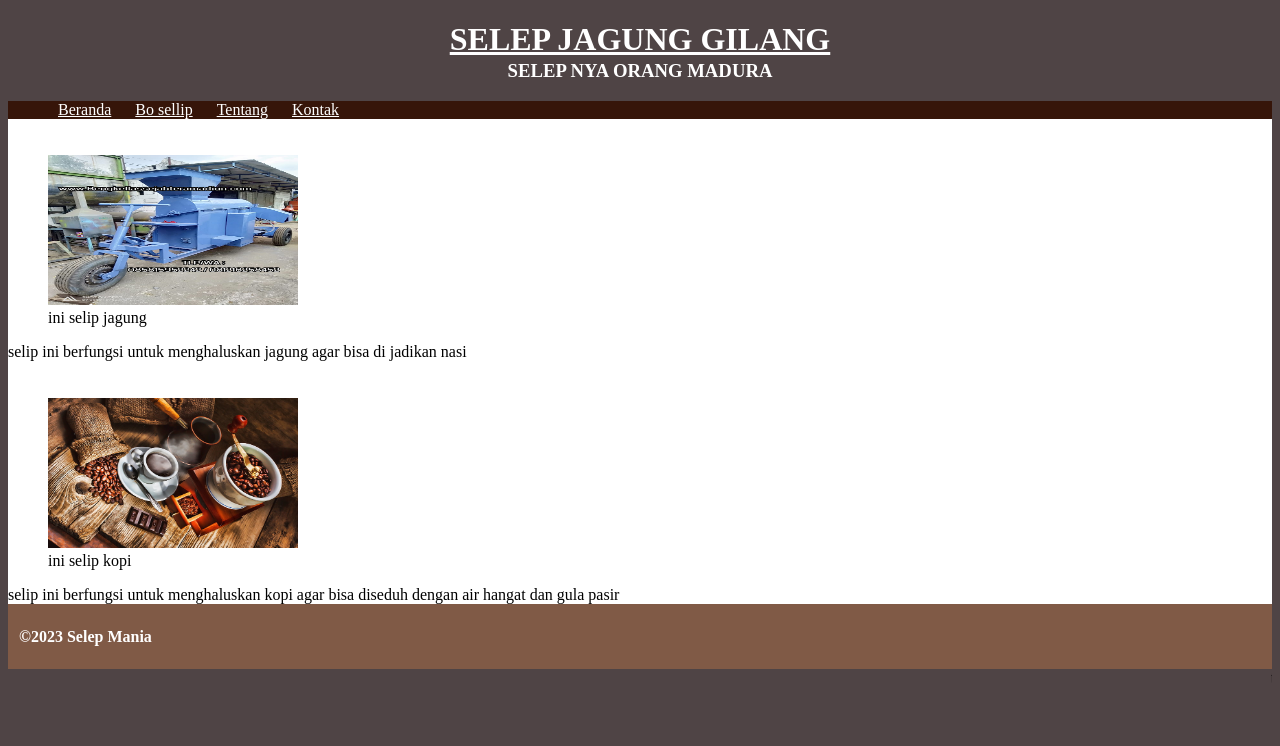
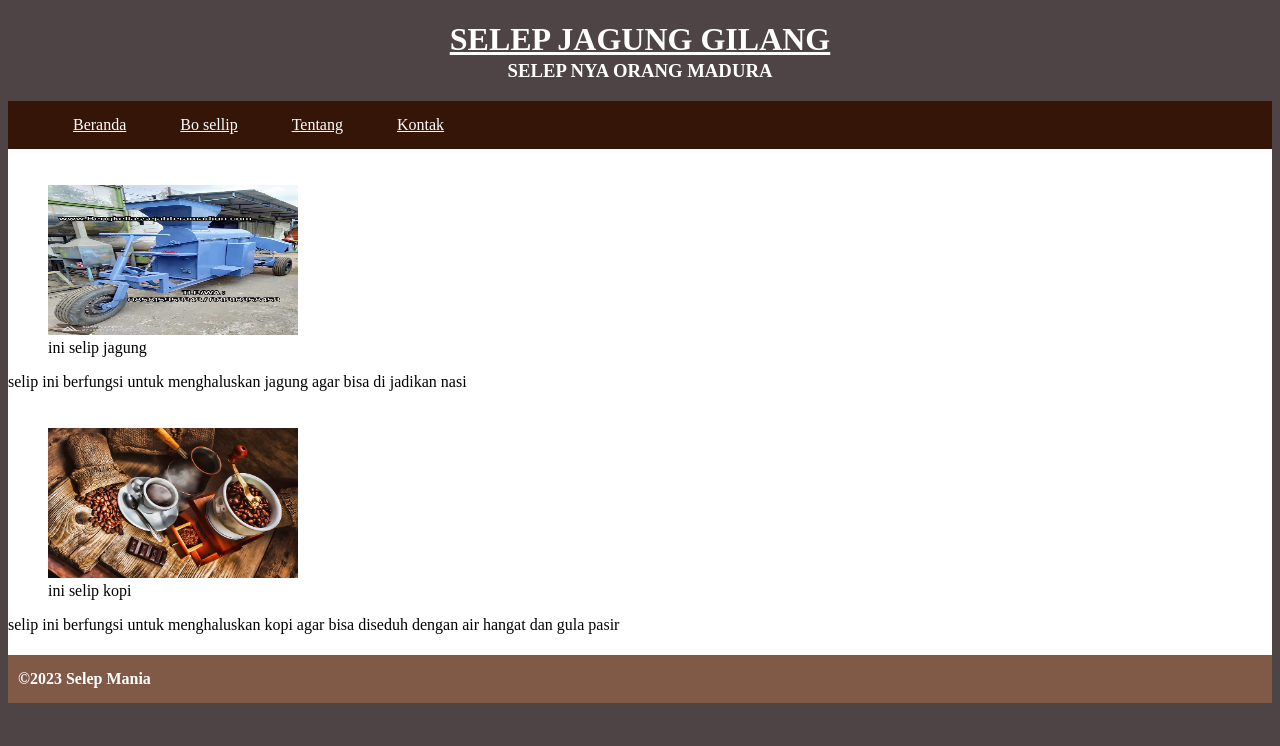
Before and after one commit to MrZodoxVpython/duo, a plain HTML site: page index.html in a window 1280 px wide. Drawn offline with Linux system fonts and the light colour scheme.

Commit message:
modified

```diff
--- a/style.css
+++ b/style.css
@@ -15,6 +15,7 @@ img {
 }
 .wrapper header nav ul li {
   display: inline-block;
+  padding: 15px;
 }
 .wrapper header nav ul li a {
   color: white;
@@ -31,11 +32,11 @@ h3 {
 footer {
   color: white;
   background-color: #805A46;
-  padding: 1px;
 
 }
 footer h4 {
   margin-left: 10px;
+  padding-block: 15px;
 }
 .right {
 	text-align: right;
```
